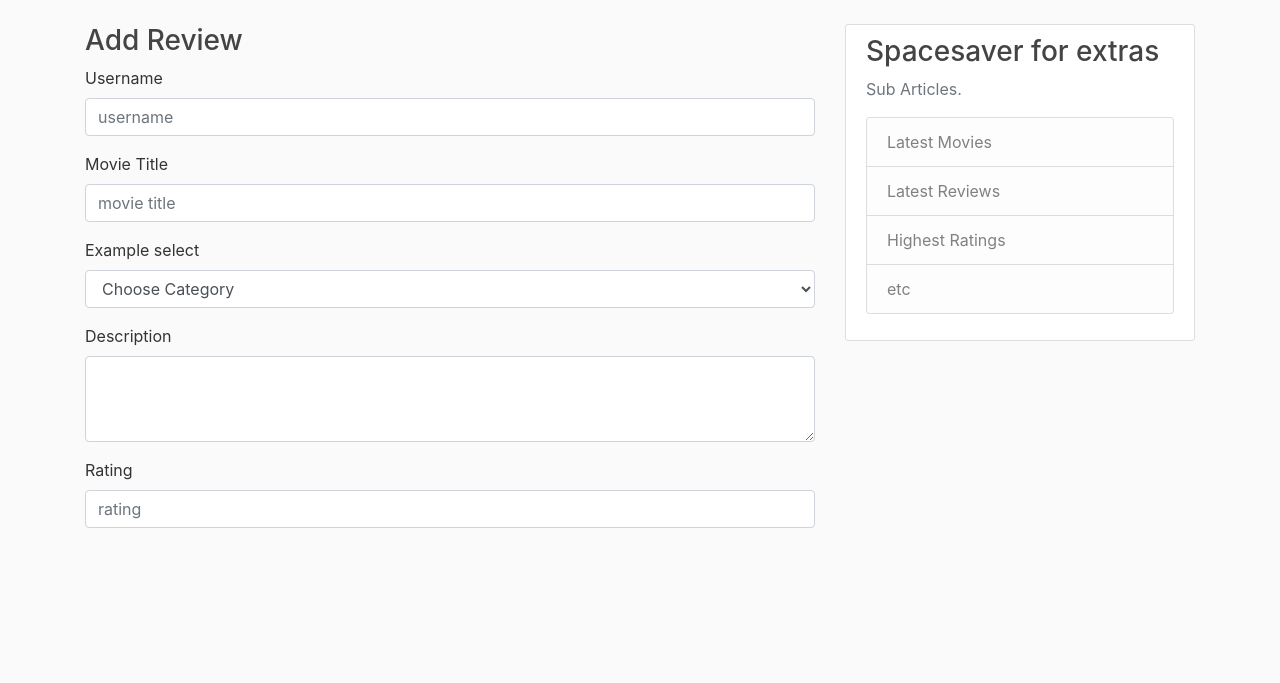
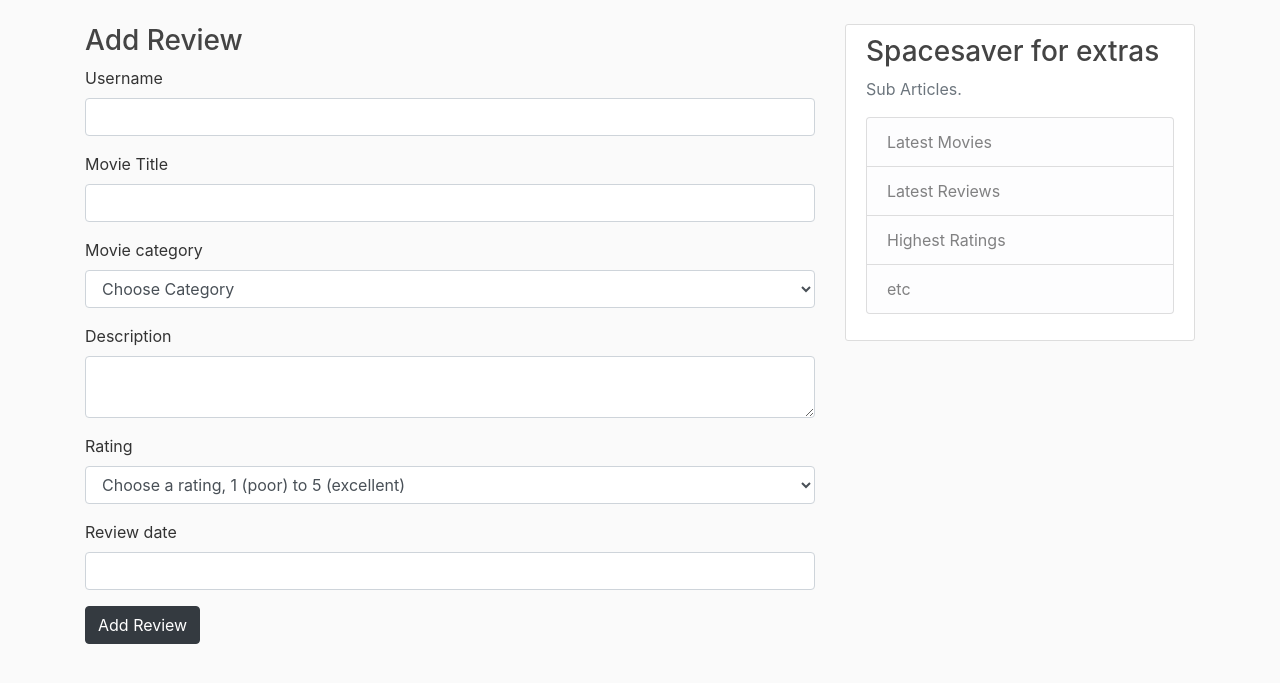
Before and after one commit to hurter3/MovieReviewHub, a Flask app: page /addreview in a window 1280 px wide. Shown: the part 56-739 px from the top of the page. Run offline with Flask 2, Linux system fonts and the light colour scheme; data that the repository does not hold is empty; some libraries are stand-ins or nearby versions.

Commit message:
added datepicker to addreview form

```diff
--- a/app.py
+++ b/app.py
@@ -33,6 +33,12 @@ def addreview():
     return render_template('addreview.html',
                            categories=mongo.db.categories.find())
 
+@app.route('/insertreview', methods=['POST'])
+def insertreview():
+    reviews = mongo.db.reviews
+    reviews.insert_one(request.form.to_dict())
+    return redirect(url_for('reviews'))
+
 @app.route("/search")
 def search():
     return render_template('search.html', title='Search')
--- a/templates/addreview.html
+++ b/templates/addreview.html
@@ -1,17 +1,17 @@
 {% extends 'base.html' %} {% block content %}
 <h3>Add Review</h3>
-<form action="" method="POST">
+<form action="{{ url_for('insertreview') }}" method="POST">
   <div class="form-group">
     <label for="exampleFormControlInput1">Username</label>
-    <input type="text" class="form-control" id="username" placeholder="username">
+    <input type="text" class="form-control" id="username" name="username">
   </div>
    <div class="form-group">
     <label for="exampleFormControlInput1">Movie Title</label>
-    <input type="text" class="form-control" id="movie_name" placeholder="movie title">
+    <input type="text" class="form-control" id="movie_name" name="movie_name">
   </div>
   <div class="form-group">
-    <label for="exampleFormControlSelect1">Example select</label>
-    <select class="form-control" id="exampleFormControlSelect1">
+    <label for="exampleFormControlSelect1">Movie category</label>
+    <select class="form-control" id="category_name" name="category_name">
     <option value="" disabled selected>Choose Category</option>
       {% for cat in categories %}
                       <option value="{{cat.category_name}}">{{cat.category_name}}</option>
@@ -19,11 +19,24 @@
   </div>
   <div class="form-group">
     <label for="exampleFormControlTextarea1">Description</label>
-    <textarea class="form-control" id="description" rows="3"></textarea>
+    <textarea class="form-control" id="description" rows="2" name="description"></textarea>
   </div>
   <div class="form-group">
-    <label for="exampleFormControlInput1">Rating</label>
-    <input type="text" class="form-control" id="movie_rating" placeholder="rating">
+    <label for="exampleFormControlSelect1">Rating</label>
+    <select class="form-control" id="review_rating" name="review_rating">
+      <option value="" disabled selected>Choose a rating, 1 (poor) to 5 (excellent)</option>
+      <option>1</option>
+      <option>2</option>
+      <option>3</option>
+      <option>4</option>
+      <option>5</option>
+    </select>
+  </div>
+   <div class="form-group">
+    <label for="exampleFormControlInput1">Review date</label>
+    <input type="text" class="form-control" id="datepicker" name="review_date">
+  </div>
+  <div> <button class="btn btn-dark" type="submit">Add Review</button>
   </div>
 </form>
 
--- a/templates/base.html
+++ b/templates/base.html
@@ -10,6 +10,8 @@
 
     <link rel="stylesheet" type="text/css" href="{{ url_for('static', filename='css/style.css') }}">
 
+    <link rel="stylesheet" href="//code.jquery.com/ui/1.12.1/themes/base/jquery-ui.css">
+    <link rel="stylesheet" href="/resources/demos/style.css">
 
     {% if title %}
         <title>Movie Review Hub - {{ title }}</title>
@@ -71,6 +73,13 @@
     <script src="https://maxcdn.bootstrapcdn.com/bootstrap/4.0.0/js/bootstrap.min.js" integrity="sha384-JZR6Spejh4U02d8jOt6vLEHfe/JQGiRRSQQxSfFWpi1MquVdAyjUar5+76PVCmYl" crossorigin="anonymous"></script>
     <script src="https://cdnjs.cloudflare.com/ajax/libs/jquery/3.2.1/jquery.min.js"></script>
 
+    <script src="https://code.jquery.com/jquery-1.12.4.js"></script>
+    <script src="https://code.jquery.com/ui/1.12.1/jquery-ui.js"></script>
+    <script>
+    $( function() {
+        $( "#datepicker" ).datepicker();
+    } );
+    </script>
 
 
 </body>
```
